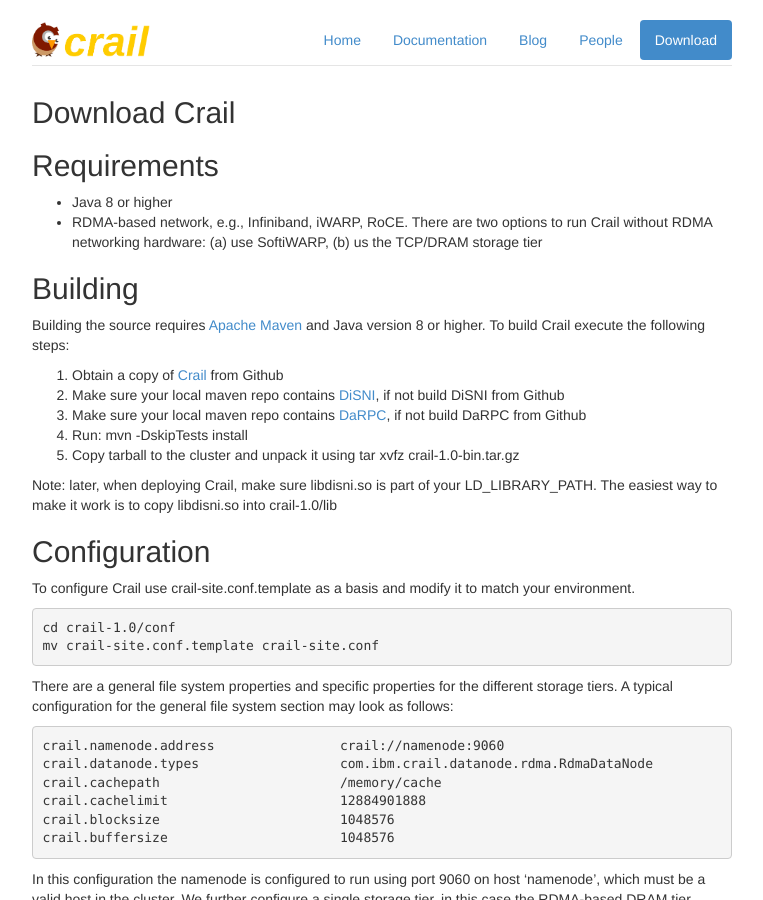
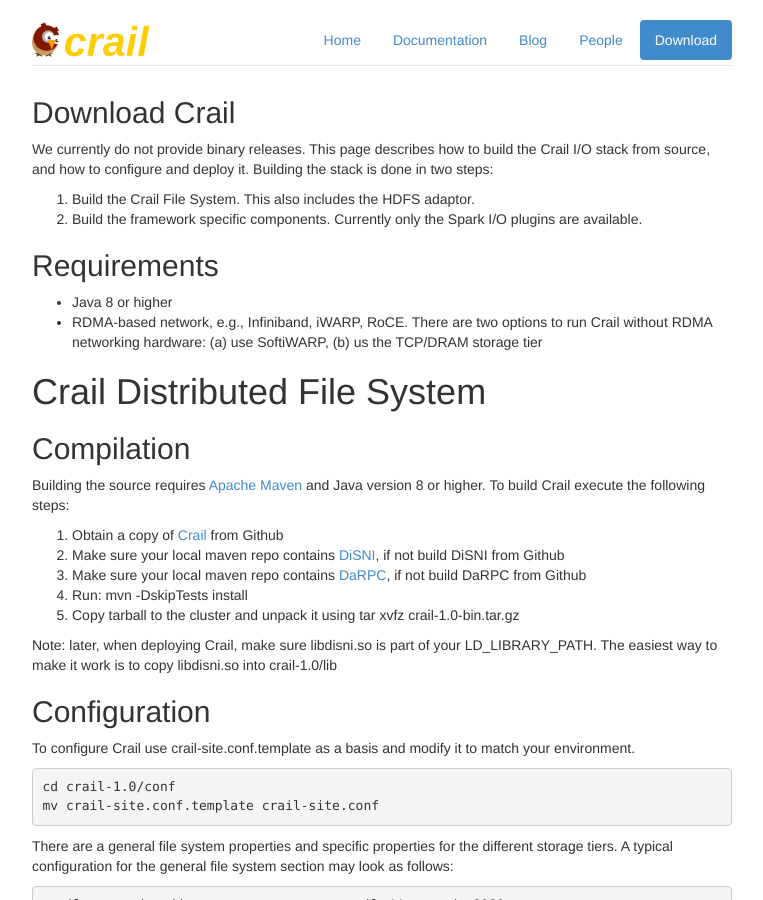
Before and after one commit to apache/incubator-crail-website, a Jekyll site: the page built from download/index.md, in a window 1280 px wide and 900 px high. Shown: the whole window, without its empty margins (258-1021 px from the left). Built offline with Jekyll 4.4.1, drawn with Linux system fonts in a browser that asks for light colours.

Commit message:
Update index.md

```diff
--- a/download/index.md
+++ b/download/index.md
@@ -2,13 +2,20 @@
 layout: default
 title: Download Crail
 ---
+
+We currently do not provide binary releases. This page describes how to build the Crail I/O stack from source, and how to configure and deploy it. Building the stack is done in two steps:
+
+1. Build the Crail File System. This also includes the HDFS adaptor.
+2. Build the framework specific components. Currently only the Spark I/O plugins are available.
 
 ## Requirements
 
 * Java 8 or higher
 * RDMA-based network, e.g., Infiniband, iWARP, RoCE. There are two options to run Crail without RDMA networking hardware: (a) use SoftiWARP, (b) us the TCP/DRAM storage tier
 
-## Building
+# Crail Distributed File System
+
+## Compilation
 
 Building the source requires [Apache Maven](http://maven.apache.org/) and Java version 8 or higher.
 To build Crail execute the following steps:
```
